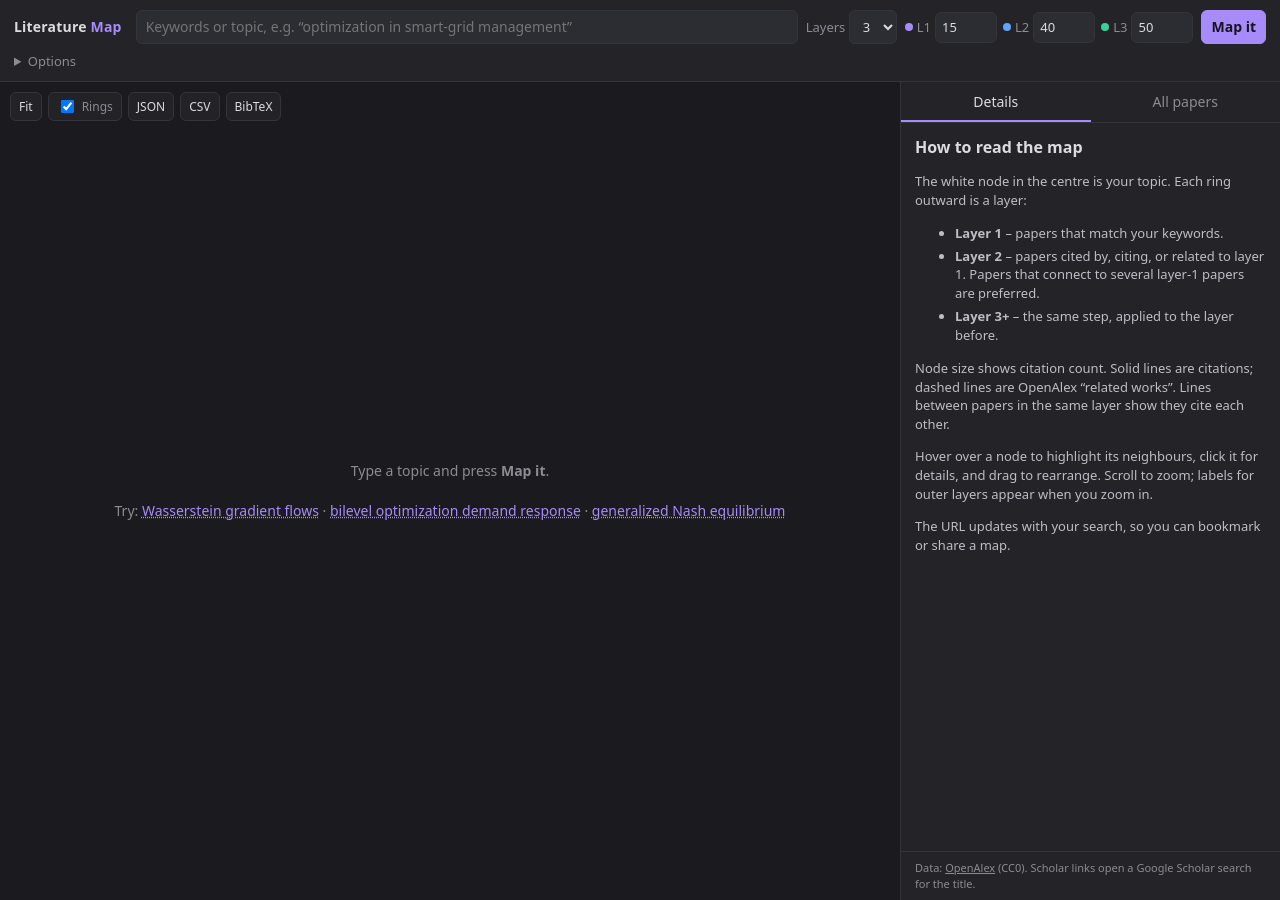
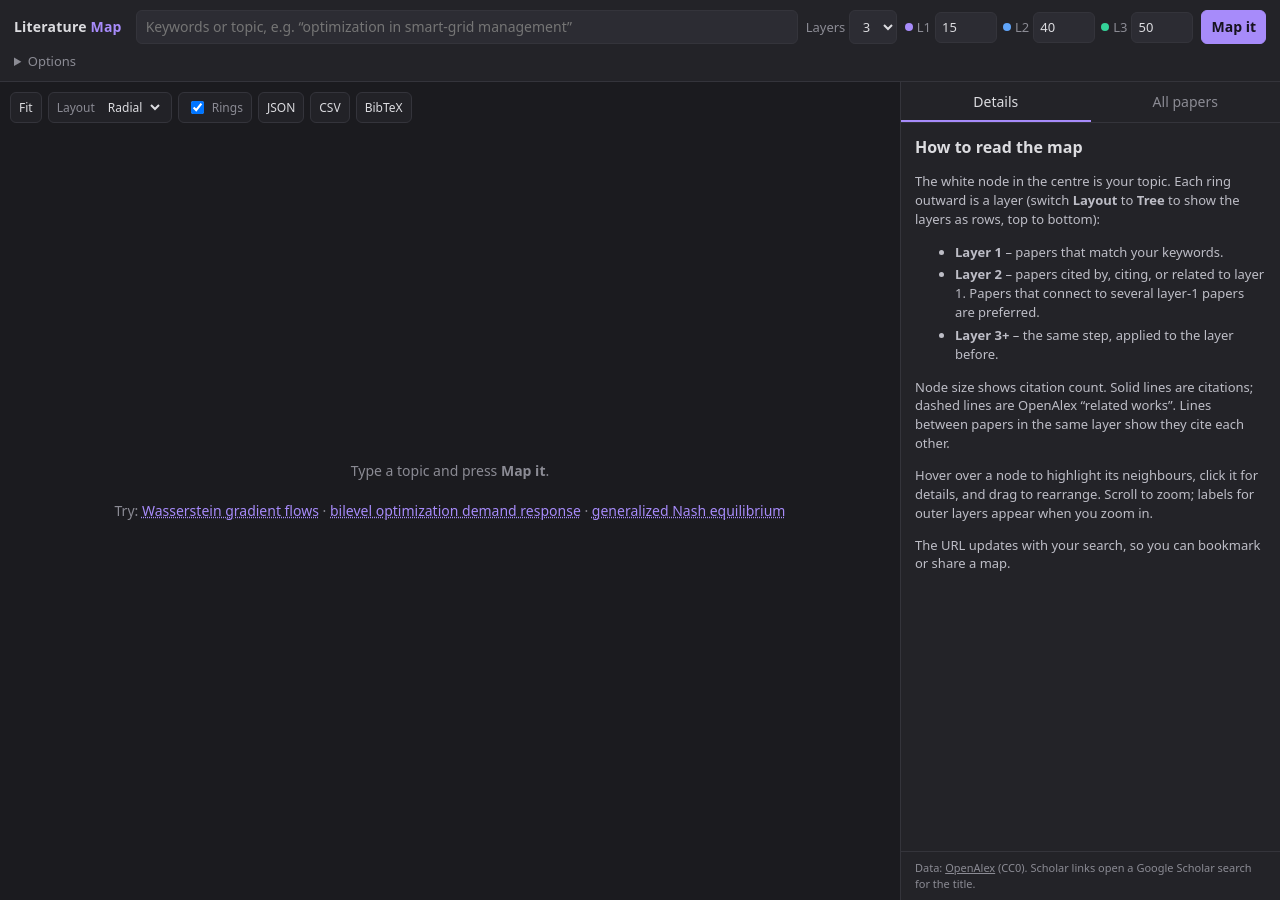
Before and after one commit to parinchaipunya/parinchaipunya.github.io, a Jekyll site: the page assets/literaturemap/app.html, which Jekyll copies as it is, in a window 1280 px wide. Built offline with Jekyll 4.4.1, drawn with Linux system fonts in a browser that asks for light colours; part of the change alters nothing that is shown.

Commit message:
Files changed:  M assets/literaturemap/app.html committed by PC.

```diff
--- a/assets/literaturemap/app.html
+++ b/assets/literaturemap/app.html
@@ -59,6 +59,8 @@
 
   .toolbar { position: absolute; top: 10px; left: 10px; display: flex; gap: 6px; flex-wrap: wrap; }
   .toolbar button, .toolbar label { font-size: 12px; padding: 4px 8px; background: rgba(35,35,40,.9); }
+  .toolbar select { font-size: 12px; padding: 1px 4px; background: transparent; border: 0; }
+  .guide { stroke: #2e2e35; stroke-dasharray: 4 6; }
   .toolbar label { border: 1px solid var(--line); border-radius: 6px; display: flex; gap: 5px; align-items: center; color: var(--muted); }
   #legend { position: absolute; bottom: 10px; right: 10px; background: rgba(35,35,40,.9); border: 1px solid var(--line); border-radius: 8px; padding: 8px 10px; font-size: 12px; color: var(--muted); }
   #legend div { display: flex; align-items: center; gap: 6px; }
@@ -147,7 +149,10 @@
     <svg id="svg"></svg>
     <div class="toolbar">
       <button id="fit" type="button">Fit</button>
-      <label><input id="rings" type="checkbox" checked> Rings</label>
+      <label>Layout
+        <select id="layout"><option value="radial">Radial</option><option value="tree">Tree</option></select>
+      </label>
+      <label><input id="rings" type="checkbox" checked> <span id="ringsTxt">Rings</span></label>
       <button id="expJson" type="button">JSON</button>
       <button id="expCsv" type="button">CSV</button>
       <button id="expBib" type="button">BibTeX</button>
@@ -182,6 +187,7 @@
   const FIELDS = 'id,doi,display_name,publication_year,cited_by_count,authorships,primary_location,referenced_works,related_works,abstract_inverted_index,type';
   const COLORS = ['#f4f4f6', '#a78bfa', '#60a5fa', '#34d399', '#fbbf24', '#fb7185'];
   const RING = 150;
+  const TIER = 210, SLOT = 30;   // tree layout: vertical gap between layers, horizontal gap between papers
   const $ = s => document.querySelector(s);
   const color = L => COLORS[Math.min(L, COLORS.length - 1)];
   const esc = s => String(s ?? '').replace(/[&<>"']/g, c => ({ '&': '&amp;', '<': '&lt;', '>': '&gt;', '"': '&quot;', "'": '&#39;' }[c]));
@@ -495,15 +501,59 @@
     .force('charge', d3.forceManyBody().strength(d => d.isTopic ? 0 : -140).distanceMax(1200))
     .force('collide', d3.forceCollide(d => radius(d) + 3))
     .force('radial', d3.forceRadial(d => d.layer * RING, 0, 0).strength(0.8))
+    .force('tx', d3.forceX(d => d.tx || 0).strength(0))
+    .force('ty', d3.forceY(d => d.layer * TIER).strength(0))
     .alphaDecay(0.02)
     .on('tick', ticked);
+
+  const isTree = () => $('#layout').value === 'tree';
+
+  // Tree layout: each layer is a row; papers in a row are ordered by the mean
+  // position of their parents in the row above, so links mostly run straight down.
+  function treeTargets() {
+    const byLayer = d3.groups([...state.nodes.values()].filter(n => !n.isTopic), d => d.layer)
+      .sort((a, b) => a[0] - b[0]);
+    const topic = state.nodes.get('TOPIC');
+    if (topic) topic.tx = 0;
+    for (const [L, row] of byLayer) {
+      const key = n => {
+        const ps = [...(adj.get(n.id) || [])].map(id => state.nodes.get(id)).filter(p => p && p.layer < L && p.tx != null);
+        return ps.length ? d3.mean(ps, p => p.tx) : (n.tx ?? n.x ?? 0);
+      };
+      row.map(n => ({ n, k: key(n) })).sort((a, b) => a.k - b.k || b.n.cites - a.n.cites)
+        .forEach(({ n }, i) => { n.tx = (i - (row.length - 1) / 2) * SLOT; });
+    }
+  }
+
+  function applyLayout(kick) {
+    const tree = isTree();
+    if (tree) treeTargets();
+    const guides = $('#rings').checked;
+    sim.force('radial').strength(tree ? 0 : guides ? 0.8 : 0.02);
+    sim.force('tx').strength(tree ? 0.35 : 0);
+    sim.force('ty').strength(tree ? (guides ? 1 : 0.1) : 0);
+    sim.force('charge').strength(d => d.isTopic ? 0 : tree ? -30 : -140);
+    sim.force('link').distance(l => l.kind === 'topic' ? (tree ? TIER : RING) : 45)
+      .strength(l => l.kind === 'topic' ? 0.03 : (tree ? 0.05 : 0.25) / Math.max(1, Math.min(deg(l.source), deg(l.target))));
+    $('#ringsTxt').textContent = tree ? 'Rows' : 'Rings';
+    labelSel.attr('text-anchor', d => d.isTopic ? 'middle' : 'start');
+    drawRings();
+    if (kick) sim.alpha(0.9).restart();
+  }
 
   function ticked() {
     linkSel.attr('x1', d => d.source.x).attr('y1', d => d.source.y)
       .attr('x2', d => d.target.x).attr('y2', d => d.target.y);
     nodeSel.attr('cx', d => d.x).attr('cy', d => d.y);
-    labelSel.attr('x', d => d.isTopic ? d.x : d.x + radius(d) + 3)
-      .attr('y', d => d.isTopic ? d.y - 22 : d.y + 3.5);
+    if (isTree()) {
+      labelSel.attr('x', d => d.isTopic ? d.x : d.x + radius(d) + 2)
+        .attr('y', d => d.isTopic ? d.y - 22 : d.y + 3.5)
+        .attr('transform', d => d.isTopic ? null : `rotate(55 ${d.x} ${d.y})`);
+    } else {
+      labelSel.attr('x', d => d.isTopic ? d.x : d.x + radius(d) + 3)
+        .attr('y', d => d.isTopic ? d.y - 22 : d.y + 3.5)
+        .attr('transform', null);
+    }
   }
 
   const drag = d3.drag()
@@ -547,7 +597,7 @@
       .attr('text-anchor', d => d.isTopic ? 'middle' : 'start')
       .text(labelText);
 
-    drawRings();
+    applyLayout(false);
     applyHighlight();
     updateLegend();
     renderList();
@@ -566,9 +616,15 @@
     const show = $('#rings').checked;
     const maxL = d3.max([...state.nodes.values()], d => d.layer) || 0;
     const data = show ? d3.range(1, maxL + 1) : [];
-    ringG.selectAll('circle').data(data).join('circle').attr('class', 'ring').attr('r', d => d * RING);
+    const tree = isTree();
+    ringG.selectAll('circle').data(tree ? [] : data).join('circle').attr('class', 'ring').attr('r', d => d * RING);
+    const xs = [...state.nodes.values()].map(d => d.tx || 0);
+    const x0 = (d3.min(xs) || 0) - 60, x1 = (d3.max(xs) || 0) + 60;
+    ringG.selectAll('line').data(tree ? data : []).join('line').attr('class', 'guide')
+      .attr('x1', x0).attr('x2', x1).attr('y1', d => d * TIER).attr('y2', d => d * TIER);
     ringG.selectAll('text').data(data).join('text').attr('class', 'ringlabel')
-      .attr('x', 0).attr('y', d => -d * RING - 6).attr('text-anchor', 'middle').text(d => `layer ${d}`);
+      .attr('x', tree ? x0 - 8 : 0).attr('y', d => tree ? d * TIER + 4 : -d * RING - 6)
+      .attr('text-anchor', tree ? 'end' : 'middle').text(d => `layer ${d}`);
   }
 
   function applyHighlight() {
@@ -590,8 +646,10 @@
     const nodes = [...state.nodes.values()];
     if (!nodes.length) return;
     const { width, height } = svg.node().getBoundingClientRect();
-    const xs = nodes.map(d => d.x), ys = nodes.map(d => d.y);
-    const x0 = Math.min(...xs), x1 = Math.max(...xs), y0 = Math.min(...ys), y1 = Math.max(...ys);
+    // in tree mode frame the rows themselves (plus room for slanted labels), not nodes still settling
+    const tree = isTree();
+    const xs = nodes.map(d => tree ? (d.tx || 0) : d.x), ys = nodes.map(d => tree ? d.layer * TIER : d.y);
+    const x0 = Math.min(...xs), x1 = Math.max(...xs) + (tree ? 80 : 0), y0 = Math.min(...ys) - (tree ? 30 : 0), y1 = Math.max(...ys) + (tree ? 120 : 0);
     const k = Math.min(2, 0.9 * Math.min(width / (x1 - x0 + 120), height / (y1 - y0 + 120)));
     const t = d3.zoomIdentity.translate(width / 2 - k * (x0 + x1) / 2, height / 2 - k * (y0 + y1) / 2).scale(k);
     (animate ? svg.transition().duration(600) : svg).call(zoom.transform, t);
@@ -666,7 +724,7 @@
   function showHelp() {
     $('#details').innerHTML = `<div class="help">
       <h2>How to read the map</h2>
-      <p>The white node in the centre is your topic. Each ring outward is a layer:</p>
+      <p>The white node in the centre is your topic. Each ring outward is a layer (switch <b>Layout</b> to <b>Tree</b> to show the layers as rows, top to bottom):</p>
       <ul>
         <li><b>Layer 1</b> – papers that match your keywords.</li>
         <li><b>Layer 2</b> – papers cited by, citing, or related to layer 1. Papers that connect to several layer‑1 papers are preferred.</li>
@@ -760,10 +818,20 @@
   // ---------- misc UI ----------
   function status(msg, err) { const el = $('#status'); el.textContent = msg || ''; el.classList.toggle('err', !!err); }
   $('#fit').onclick = () => fit(true);
-  $('#rings').onchange = () => {
-    sim.force('radial').strength($('#rings').checked ? 0.8 : 0.02);
-    drawRings(); sim.alpha(0.6).restart();
+  $('#rings').onchange = () => applyLayout(true);
+  $('#layout').onchange = () => {
+    store.set('litmap.layout', $('#layout').value);
+    const p = new URLSearchParams(location.hash.slice(1));
+    if (p.get('q')) {
+      if (isTree()) p.set('layout', 'tree'); else p.delete('layout');
+      const h = '#' + p;
+      history.replaceState(null, '', h);
+      try { if (window.parent !== window) window.parent.history.replaceState(null, '', h); } catch {}
+    }
+    applyLayout(true);
+    setTimeout(() => fit(true), 1200);
   };
+  $('#layout').value = store.get('litmap.layout', 'radial') === 'tree' ? 'tree' : 'radial';
   $('#form').addEventListener('submit', e => { e.preventDefault(); build(); });
   document.querySelectorAll('#empty .ex').forEach(el => el.onclick = () => { $('#q').value = el.textContent; build(); });
 
@@ -775,6 +843,7 @@
     const p = new URLSearchParams({ q, layers: o.layers, n: o.counts.join('-'), per: o.perNode,
       refs: +o.refs, rel: +o.related, cit: +o.citing, sort: o.seedSort });
     if (o.fromYear) p.set('from', o.fromYear);
+    if (isTree()) p.set('layout', 'tree');
     history.replaceState(null, '', '#' + p);
     try { if (window.parent !== window) window.parent.history.replaceState(null, '', '#' + p); } catch {}
   }
@@ -789,6 +858,7 @@
     if (p.has('refs')) $('#refs').checked = p.get('refs') === '1';
     if (p.has('rel')) $('#related').checked = p.get('rel') === '1';
     if (p.has('cit')) $('#citing').checked = p.get('cit') === '1';
+    $('#layout').value = p.get('layout') === 'tree' ? 'tree' : 'radial';
     return true;
   }
 
```
